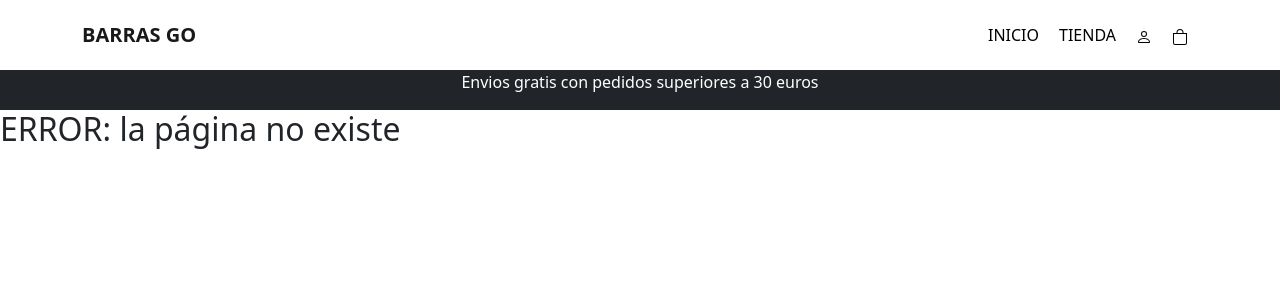
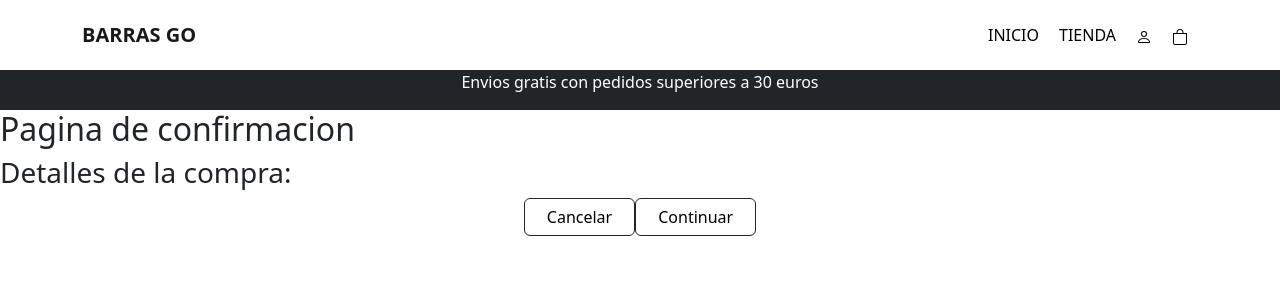
Before and after one commit to mariasanguesa/react_app, a React (Create React App) app: page /detallesPedido in a window 1280 px wide. Shown: the top 300 px of the page. Built offline with nearby package versions, Linux system fonts and the light colour scheme.

Commit message:
Add new compontents and pages for order confirmation

```diff
--- a/src/App.js
+++ b/src/App.js
@@ -11,6 +11,9 @@ import { useState, useEffect } from 'react';
 import AutContext from './store/AutContext'
 import axios from "axios";
 import MisPedidos from "./Pages/MisPedidos";
+import ConfirmacionPedido from "./Pages/ConfirmacionPedido";
+import DetallesPedido from "./Pages/DetallesPedido";
+import Agradecimiento from "./Pages/Agradecimiento";
 
 function App() {
 
@@ -110,9 +113,12 @@ function App() {
         <Routes>
           <Route path="/" element={<Home />}></Route>
           <Route path="/carrito" element={<Carrito loginData={loginData} añadirCarrito={añadirCarrito} quitarCarrito={quitarCarrito} />}></Route>
+          <Route path="/detallesPedido" element={<DetallesPedido loginData={loginData}  />}></Route>
+          <Route path="/confirmacionPedido" element={<ConfirmacionPedido loginData={loginData}  />}></Route>
           <Route path="/tienda" element={<Tienda />}></Route>
           <Route path="/login" element={<Login actualizarLogin={actualizarLogin} loginData={loginData} />}></Route>
           <Route path="login/misPedidos/:id" element={<MisPedidos loginData={loginData}/>}></Route>
+          <Route path="/agradecimiento" element={<Agradecimiento loginData={loginData}/>}></Route>
           <Route path="*" element={<ErrorPage />} />
         </Routes>
       </AutContext.Provider>
--- /dev/null
+++ b/src/Pages/Agradecimiento.js
@@ -0,0 +1,15 @@
+import Button from 'react-bootstrap/Button';
+import { Link } from 'react-router-dom';
+
+const Agradecimiento = () => {
+    return (
+        <>
+            <h2>Gracias!</h2>
+            <div className="text-center align-items-center justify-content-center">
+                <Button variant="outline-dark"><Link style={{ textDecoration: 'none', color: 'black', margin: '10px' }} to="/tienda">Realizar nuevo pedido</Link></Button>
+            </div>
+        </>
+    )
+}
+
+export default Agradecimiento;
--- a/src/Pages/Carrito.js
+++ b/src/Pages/Carrito.js
@@ -3,6 +3,7 @@ import Container from 'react-bootstrap/Container';
 import Row from 'react-bootstrap/Row';
 import Button from 'react-bootstrap/Button';
 import ProductosCarrito from "../Components/ProductosCarrito";
+import { Link } from 'react-router-dom';
 
 const Carrito = (props) => {
 
@@ -39,7 +40,7 @@ const Carrito = (props) => {
                     </div>
                     <br></br>
                     <div className="text-center align-items-center justify-content-center">
-                        <Button variant="dark">Realizar pedido</Button>
+                        <Button variant="outline-dark"><Link style={{ textDecoration: 'none',color:'black', margin:'10px' }} to="/detallesPedido">Realizar pedido</Link></Button>
                     </div>
                 </Col>
             </Row>
@@ -48,7 +49,6 @@ const Carrito = (props) => {
     }
     else {
         contenido = "Para acceder al carrito hace falta hacer login";
-
     }
 
     return (
--- /dev/null
+++ b/src/Pages/ConfirmacionPedido.js
@@ -0,0 +1,15 @@
+import Button from 'react-bootstrap/Button';
+import { Link } from 'react-router-dom';
+
+const ConfirmacionPedido = () => {
+    return (
+        <>
+            <h2>Formulario de envío</h2>
+            <div className="text-center align-items-center justify-content-center">
+                <Button variant="outline-dark"><Link style={{ textDecoration: 'none', color: 'black', margin: '10px' }} to="/agradecimiento">Realizar pedido</Link></Button>
+            </div>
+        </>
+    )
+}
+
+export default ConfirmacionPedido;
--- /dev/null
+++ b/src/Pages/DetallesPedido.js
@@ -0,0 +1,17 @@
+import Button from 'react-bootstrap/Button';
+import { Link } from 'react-router-dom';
+
+const DetallesPedido = () => {
+    return (
+        <>
+            <h2>Pagina de confirmacion</h2>
+            <h3>Detalles de la compra:</h3>
+            <div className="text-center align-items-center justify-content-center">
+                <Button variant="outline-dark"><Link style={{ textDecoration: 'none', color: 'black', margin: '10px' }} to="/carrito">Cancelar</Link></Button>
+                <Button variant="outline-dark"><Link style={{ textDecoration: 'none', color: 'black', margin: '10px' }} to="/confirmacionPedido">Continuar</Link></Button>
+            </div>
+        </>
+    )
+}
+
+export default DetallesPedido;
--- a/src/Pages/MisPedidos.js
+++ b/src/Pages/MisPedidos.js
@@ -2,13 +2,16 @@ import Col from "react-bootstrap/esm/Col";
 import Container from 'react-bootstrap/Container';
 import Row from 'react-bootstrap/Row';
 import ProductosPedido from "../Components/ProductosPedido";
+import { useParams } from "react-router-dom";
 
-const MisPedidos= (props) => {
+const MisPedidos = (props) => {
 
+    const parametros = useParams();
 
     let contenido = <></>;
 
-    if (props.loginData.idToken)  {
+    if (props.loginData.idToken) {
+        if (props.loginData.email === parametros.id) {
             contenido = <Container className="gap-3">
                 <Row className="justify-content-md-center  mx-auto" >
                     <Col md={7}>
@@ -16,11 +19,15 @@ const MisPedidos= (props) => {
                             <p>Mis pedidos realizados</p>
                         </div>
                         <div >
-                        <ProductosPedido loginData={props.loginData} quitarPedido={props.quitarPedido}/>
+                            <ProductosPedido loginData={props.loginData} quitarPedido={props.quitarPedido} />
                         </div>
                     </Col>
                 </Row>
             </Container>;
+        }else{
+            contenido = "El parámetro dado en la url no se corresponde con el usuario logueado";
+        }
+
 
     }
     else {
```
Lines whose indentation alone changed are shown as unchanged.
